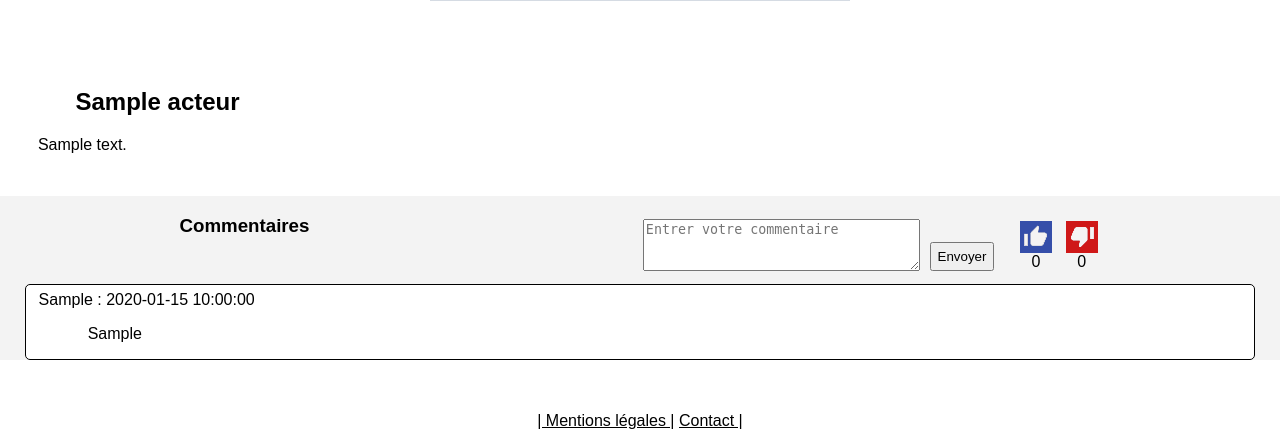
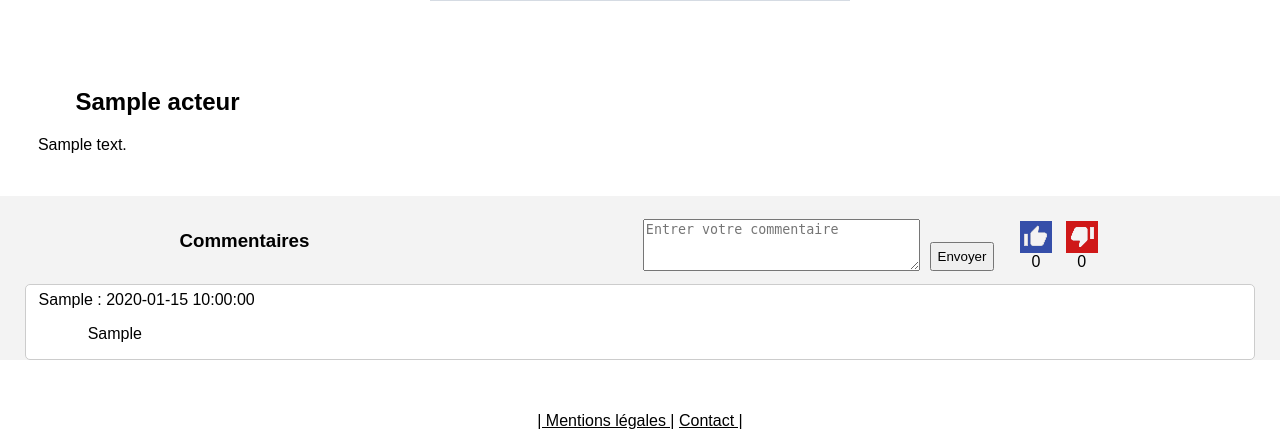
Before and after one commit to theo-m14/OC-ExtranetBancaire, a PHP site: page /oc-extranetbancaire/pageacteur.php?id_acteur=1 in a window 1280 px wide. Shown: the part 557-1003 px from the top of the page. Run offline with PHP 8.4, Linux system fonts and the light colour scheme; the visitor is signed in with stand-in values (Sample User, id 1); tables that the repository leaves empty or names only in its code hold one stand-in row (values such as "Sample post"); grey boxes marked "Sample" are stand-in pictures.

Commit message:
css ajustement titre section commentaire

```diff
--- a/public/css/style.css
+++ b/public/css/style.css
@@ -204,7 +204,7 @@ h2 {
 }
 
 .post {
-  border: solid 0.1rem black;
+  border: solid 0.1rem #cccccc;
   border-radius: 5px;
   margin: 1% 1% 1% 1%;
   background-color: white;
@@ -222,6 +222,10 @@ h2 {
 .topbar_post {
   display: flex;
   justify-content: space-around;
+}
+
+.topbar_post h3 {
+  margin-top: auto;
 }
 
 .topbar_post form {
```
